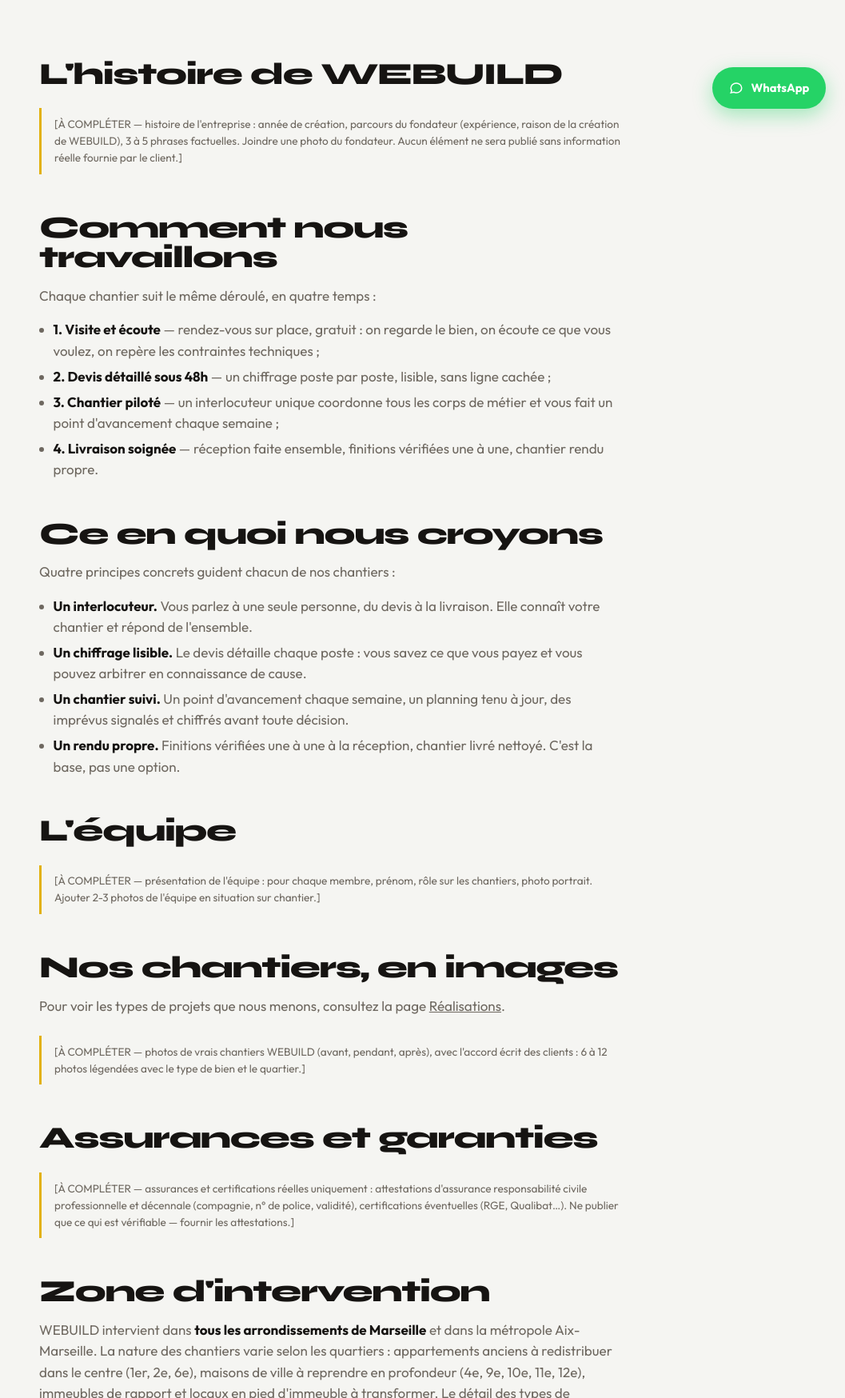
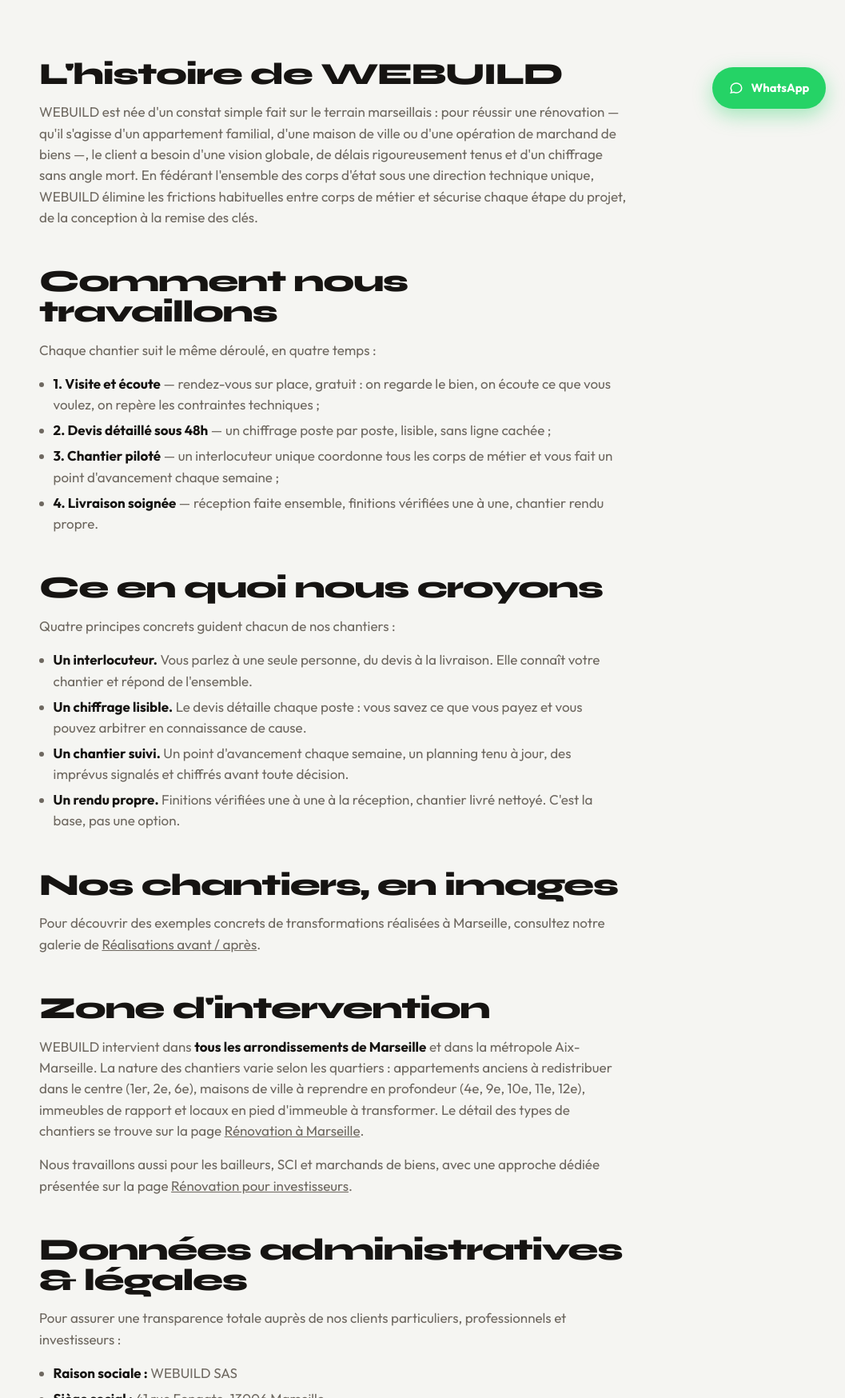
Before and after one commit to craigbarns/WEBUILD, a plain HTML site: page a-propos/index.html in a window 1280 px wide. Shown: the part 640-2388 px from the top of the page at 80% size, without its empty margins (223-1280 px from the left). Drawn offline with Linux system fonts and the light colour scheme.

Commit message:
Cohérence et preuve sociale : suppression de la mention 'visuels d illustration' des mentions légales (8 pages) et nettoyage des notes de brouillon sur À propos et Réalisations

```diff
--- a/a-propos/index.html
+++ b/a-propos/index.html
@@ -132,7 +132,7 @@
         <section class="section">
             <div class="wrap prose">
                 <h2>L'histoire de WEBUILD</h2>
-                <p class="note">[À COMPLÉTER — histoire de l'entreprise : année de création, parcours du fondateur (expérience, raison de la création de WEBUILD), 3 à 5 phrases factuelles. Joindre une photo du fondateur. Aucun élément ne sera publié sans information réelle fournie par le client.]</p>
+                <p>WEBUILD est née d'un constat simple fait sur le terrain marseillais : pour réussir une rénovation — qu'il s'agisse d'un appartement familial, d'une maison de ville ou d'une opération de marchand de biens —, le client a besoin d'une vision globale, de délais rigoureusement tenus et d'un chiffrage sans angle mort. En fédérant l'ensemble des corps d'état sous une direction technique unique, WEBUILD élimine les frictions habituelles entre corps de métier et sécurise chaque étape du projet, de la conception à la remise des clés.</p>
 
                 <h2>Comment nous travaillons</h2>
                 <p>Chaque chantier suit le même déroulé, en quatre temps :</p>
@@ -152,15 +152,8 @@
                     <li><strong>Un rendu propre.</strong> Finitions vérifiées une à une à la réception, chantier livré nettoyé. C'est la base, pas une option.</li>
                 </ul>
 
-                <h2>L'équipe</h2>
-                <p class="note">[À COMPLÉTER — présentation de l'équipe : pour chaque membre, prénom, rôle sur les chantiers, photo portrait. Ajouter 2-3 photos de l'équipe en situation sur chantier.]</p>
-
                 <h2>Nos chantiers, en images</h2>
-                <p>Pour voir les types de projets que nous menons, consultez la page <a href="/realisations/">Réalisations</a>.</p>
-                <p class="note">[À COMPLÉTER — photos de vrais chantiers WEBUILD (avant, pendant, après), avec l'accord écrit des clients : 6 à 12 photos légendées avec le type de bien et le quartier.]</p>
-
-                <h2>Assurances et garanties</h2>
-                <p class="note">[À COMPLÉTER — assurances et certifications réelles uniquement : attestations d'assurance responsabilité civile professionnelle et décennale (compagnie, n° de police, validité), certifications éventuelles (RGE, Qualibat…). Ne publier que ce qui est vérifiable — fournir les attestations.]</p>
+                <p>Pour découvrir des exemples concrets de transformations réalisées à Marseille, consultez notre galerie de <a href="/realisations/">Réalisations avant / après</a>.</p>
 
                 <h2>Zone d'intervention</h2>
                 <p>WEBUILD intervient dans <strong>tous les arrondissements de Marseille</strong> et dans la métropole Aix-Marseille. La nature des chantiers varie selon les quartiers : appartements anciens à redistribuer dans le centre (1er, 2e, 6e), maisons de ville à reprendre en profondeur (4e, 9e, 10e, 11e, 12e), immeubles de rapport et locaux en pied d'immeuble à transformer. Le détail des types de chantiers se trouve sur la page <a href="/renovation-marseille/">Rénovation à Marseille</a>.</p>
@@ -235,7 +228,7 @@
             <p style="margin-bottom:.75rem;color:var(--muted);"><strong style="color:var(--ink);">Directeur de la publication</strong><br>CLEMENT BARANES</p>
             <p style="margin-bottom:.75rem;color:var(--muted);"><strong style="color:var(--ink);">Contact</strong><br><a href="mailto:contact@webuildmarseille.fr">contact@webuildmarseille.fr</a> · <a href="tel:+33766018826">07 66 01 88 26</a></p>
             <p style="margin-bottom:1.25rem;color:var(--muted);"><strong style="color:var(--ink);">Hébergement</strong><br>Netlify, Inc. — 512 2nd Street, Suite 200, San Francisco, CA 94107, États-Unis — netlify.com</p>
-            <p style="margin-bottom:1.25rem;color:var(--muted);font-size:.85rem;">Les demandes de devis sont transmises via Netlify. Les photographies de chantiers présentées sur ce site sont des visuels d’illustration.</p>
+            <p style="margin-bottom:1.25rem;color:var(--muted);font-size:.85rem;">Les demandes de devis sont transmises de manière sécurisée via Netlify.</p>
             <button class="btn btn-ink" id="mentions-close" type="button">Fermer</button>
         </div>
     </dialog>
```
Also changed, not shown: index.html (+1 -1 lines), realisations/index.html (+4 -5 lines), renovation-appartement-marseille/index.html (+1 -1 lines), renovation-immeuble-marseille/index.html (+1 -1 lines), renovation-investisseur-marseille/index.html (+1 -1 lines), renovation-maison-marseille/index.html (+1 -1 lines), renovation-marseille/index.html (+1 -1 lines).
